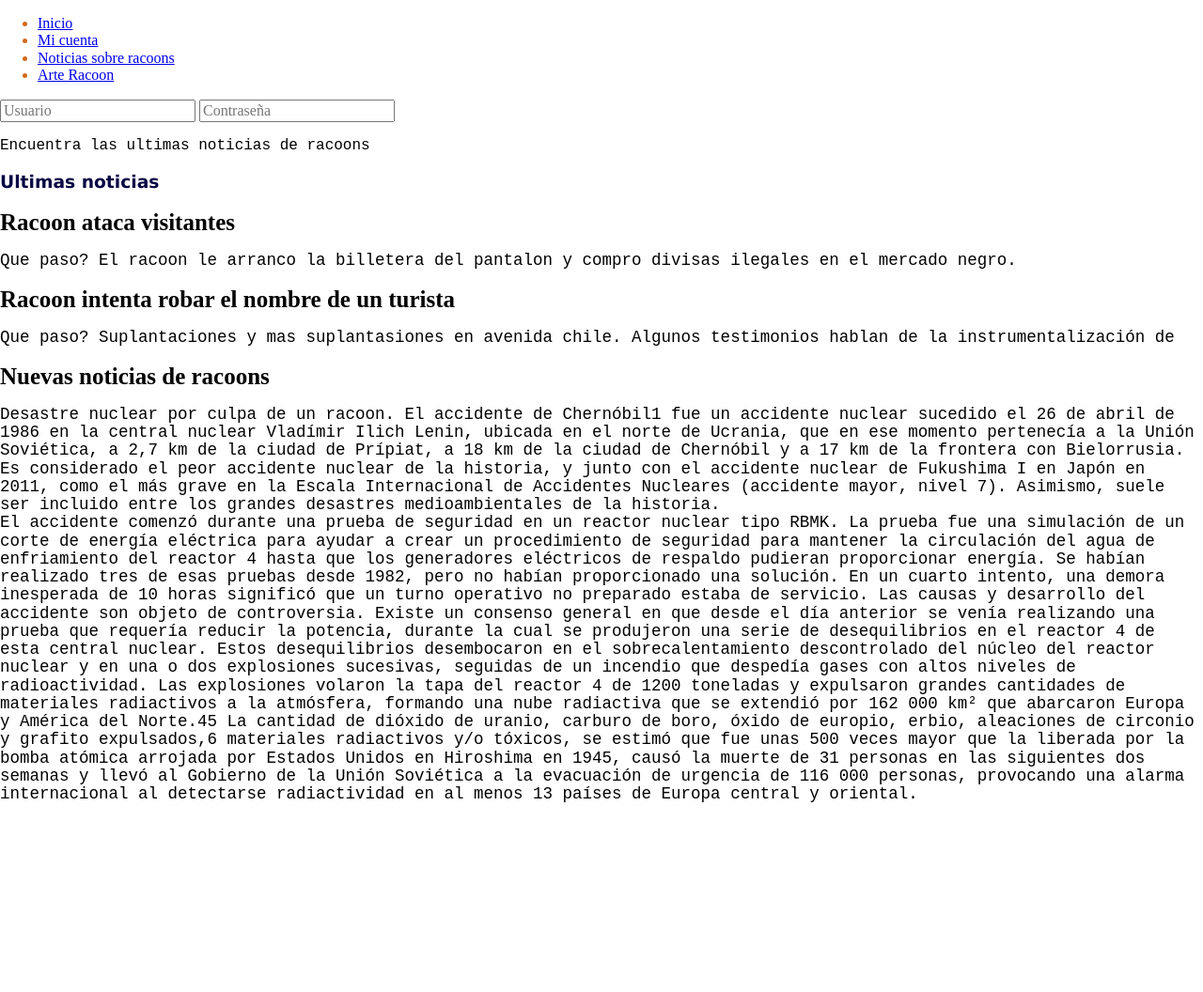
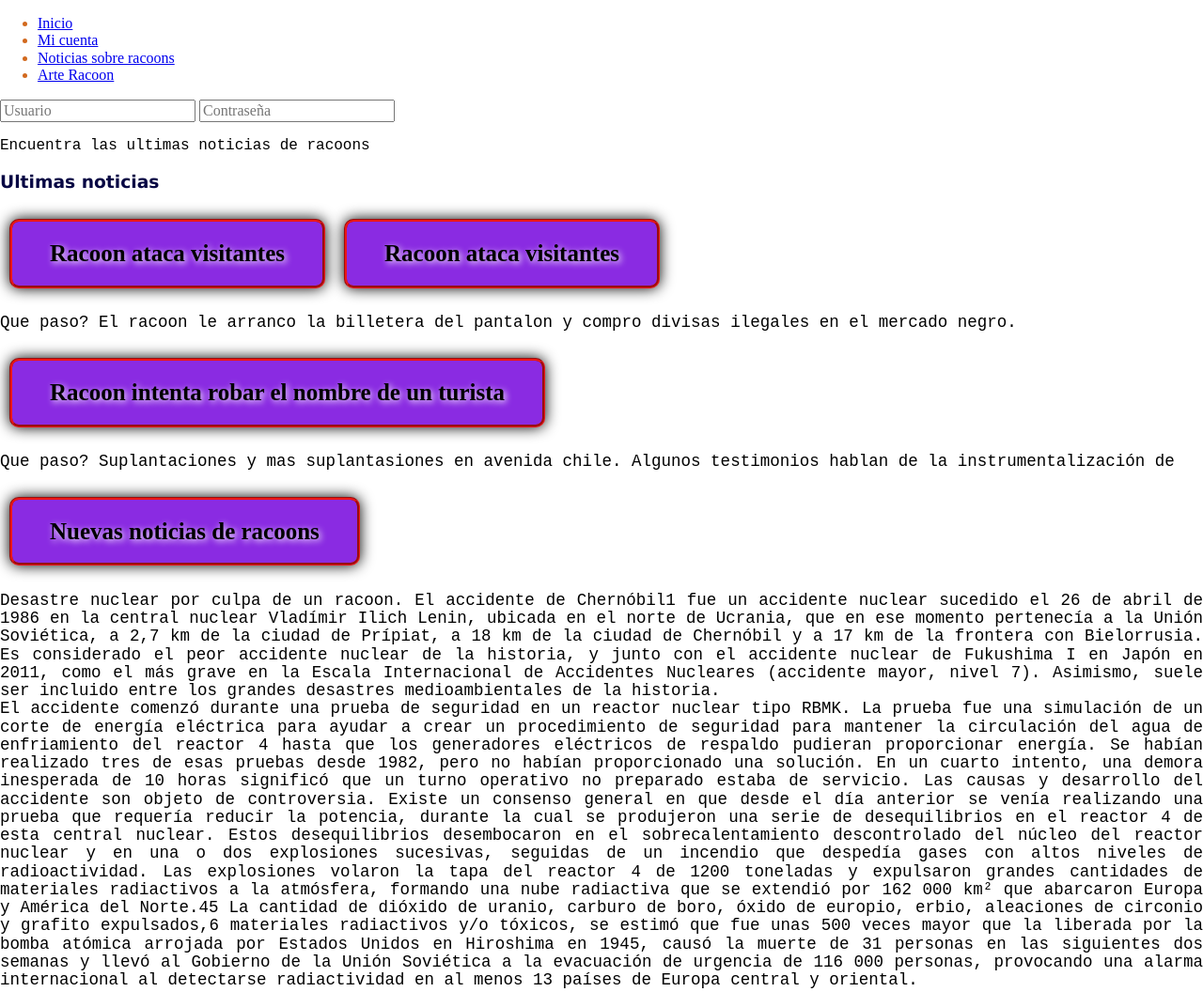
Before and after one commit to RafaelCampo-ME/javascrip_projects, a website: page news.html in a window 1280 px wide. Shown: the whole page at 94% size. Before the commit the page ends 873 px from the top, so only its background shows below. Drawn offline with nearby package versions, Linux system fonts and the light colour scheme; a web font is replaced by a local one.

Commit message:
Este es mi commit

```diff
--- a/news.html
+++ b/news.html
@@ -37,7 +37,7 @@
     <h3 class="h1-news"> Ultimas noticias </h3>
 
     <div class="news-raccon">
-        <h1 class="news-raccon__h1"> Racoon ataca visitantes </h1>
+        <h1 class="news-raccon__h1"> Racoon ataca visitantes </h1><h1 class="news-raccon__h1"> Racoon ataca visitantes </h1>
         <p class="news-raccon__p">  Que paso? El racoon le arranco la billetera del pantalon y compro divisas ilegales en el mercado negro.</p>
     </div>
 
--- a/style.css
+++ b/style.css
@@ -1,8 +1,22 @@
 * {
     --blue: rgb(211, 211, 224);
 
+
 }
 
+.news-raccon__h1 {
+    display: inline-block;
+    padding: auto;
+    padding: 20px 40px;
+    background-color: blueviolet;
+    text-align: center;
+    margin: 10px;
+    border-radius: 10px;
+    border: 3px groove rgb(236, 23, 23);
+    box-shadow: 0px 0px 15px 0 #000;
+    text-shadow: 2px 2px 7px #fff;
+
+}
 
 h2,
 h3 {
@@ -60,4 +74,5 @@ ol {
 
 .news-raccon__p {
     font-size: 0.7em;
+    text-align: justify;
 }
```
